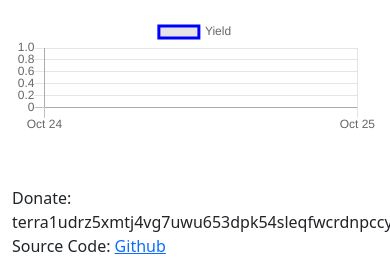
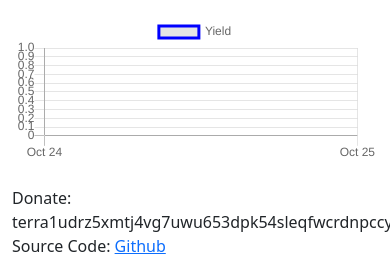
Before and after one commit to jensb89/anchor-earnings, a Flask app: page /address/1 in a window 390 px wide; the page is wider, and only the part inside the window is pictured. Shown: the part 586-844 px from the top of that part. Run offline with Flask 2, Linux system fonts and the light colour scheme; data that the repository does not hold is empty; some libraries are stand-ins or nearby versions.

Commit message:
Improved style for the plot

```diff
--- a/templates/anchorOverview.html
+++ b/templates/anchorOverview.html
@@ -1,4 +1,25 @@
 {% extends 'base.html' %}
+
+{% block extraStyle %}
+<style>
+    .graph-container {
+    width: 100%;
+    height: 400px;
+    }
+    /*Small media devices specific styles*/
+    @media screen and (max-width: 800px) {
+    .graph-container {
+            display: block;
+            float: none;
+            width: 100%;
+            margin-top: 0px;
+            margin-right:0px;
+            margin-left:0px;
+            height: auto;
+        }
+    }
+</style>
+{% endblock %}
 
 {% block title %} Anchor Earnings {% endblock %}
 
@@ -30,7 +51,9 @@
         {% endfor %}
     </table>
 
-    <canvas id="myChart" height="100"></canvas>
+    <div class="graph-container">
+        <canvas id="myChart"></canvas>
+    </div>
 
     <script src="https://cdnjs.cloudflare.com/ajax/libs/Chart.js/2.9.3/Chart.bundle.min.js"></script>
     <script>
@@ -50,6 +73,8 @@
             datasets: [dat_1]
           },
           options: {
+            responsive: true,
+            maintainAspectRatio: false,
             scales: {
               xAxes: [{
                 type: 'time',
--- a/templates/base.html
+++ b/templates/base.html
@@ -7,7 +7,7 @@
 
     <!-- Bootstrap CSS -->
     <link href="https://cdn.jsdelivr.net/npm/bootstrap@5.1.3/dist/css/bootstrap.min.css" rel="stylesheet" integrity="sha384-1BmE4kWBq78iYhFldvKuhfTAU6auU8tT94WrHftjDbrCEXSU1oBoqyl2QvZ6jIW3" crossorigin="anonymous">
-
+    {% block extraStyle %} {% endblock %}
     <title>{% block title %} {% endblock %}</title>
   </head>
   <body class="d-flex flex-column min-vh-100">
```
